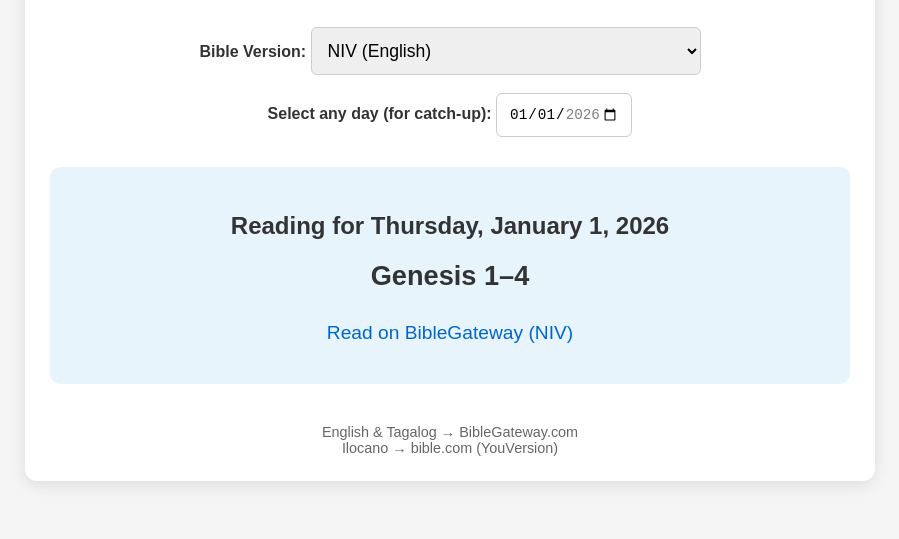
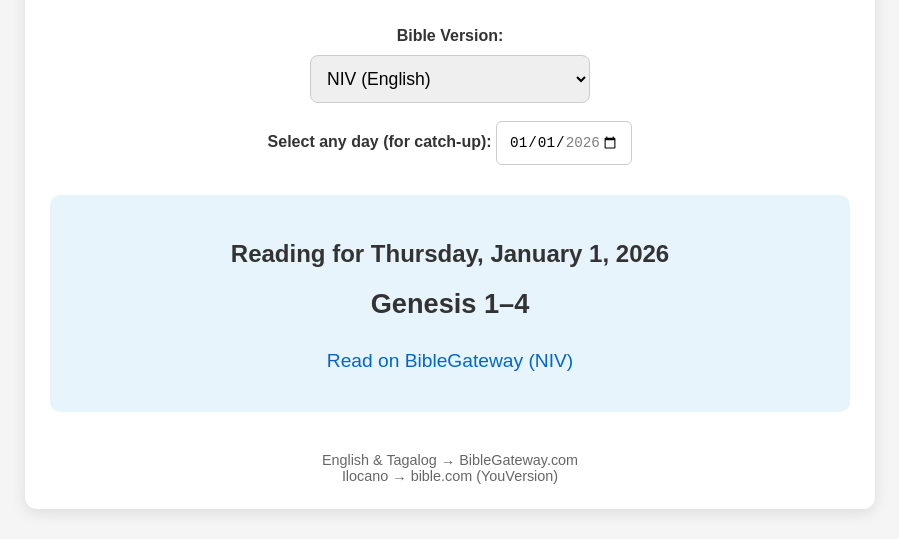
Before and after one commit to samg1010/Bible-Reading-2026, a plain HTML site: page index.html in a window 1280 px wide. Shown: the part 337-876 px from the top of the page, without its empty margins (190-1089 px from the left). Before the commit the page ends 848 px from the top, so only its background shows below. Drawn offline with Linux system fonts and the light colour scheme.

Commit message:
Update index.html

```diff
--- a/index.html
+++ b/index.html
@@ -36,8 +36,8 @@
 
         <!-- CONTROLS -->
         <div class="controls">
-            <label for="version"><strong>Bible Version:</strong> </label>
-            <select id="version">
+          <div style="margin-bottom:10px;"><strong>Bible Version:</strong></div>
+    <select id="version" style="width:100%; max-width:280px; padding:12px; font-size:1.1em; border-radius:8px;">
         <option value="NIV">NIV (English)</option>
         <option value="KJV">KJV (English)</option>
         <option value="ESV">ESV (English)</option>
```
Lines whose indentation alone changed are shown as unchanged.
